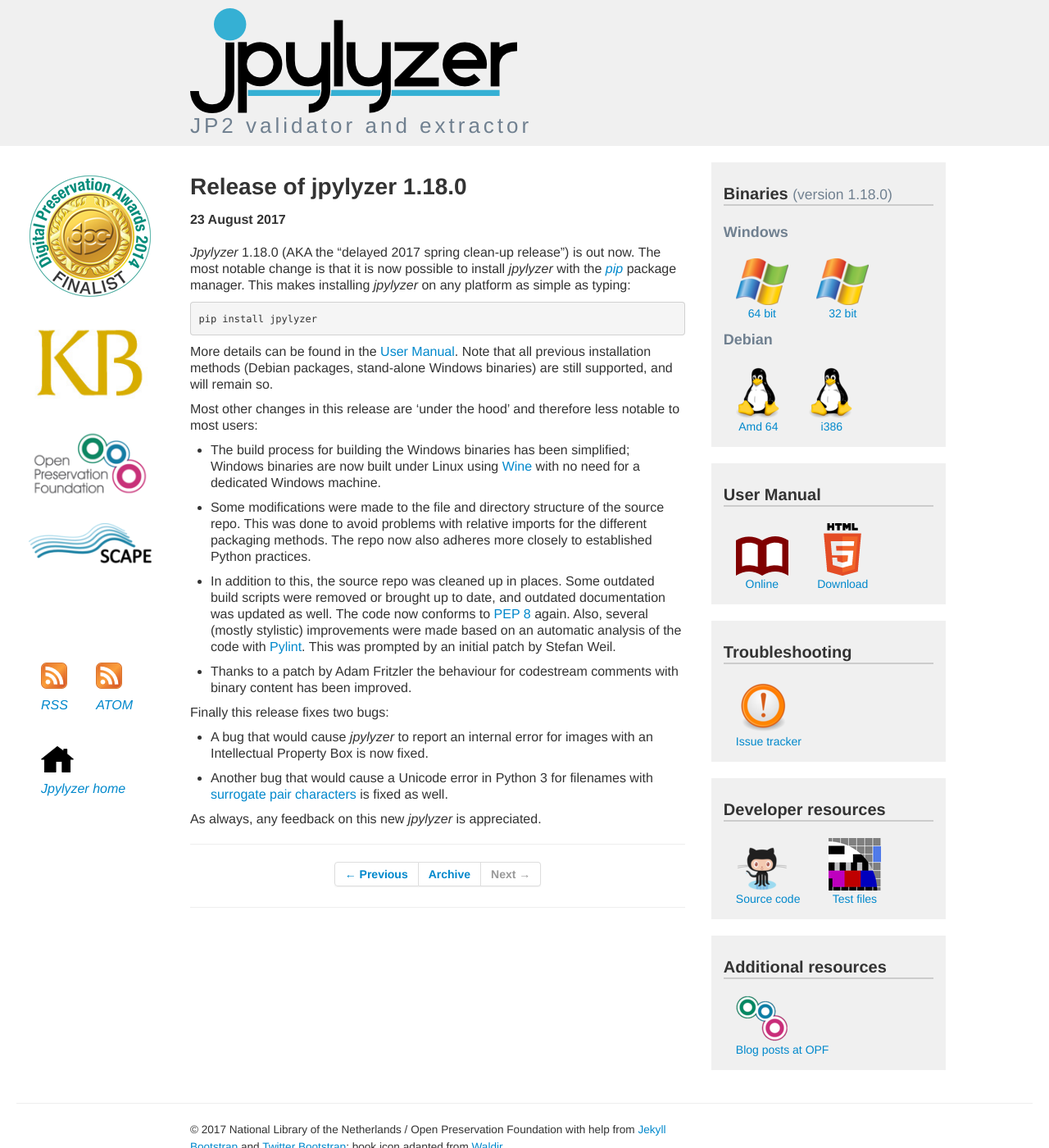
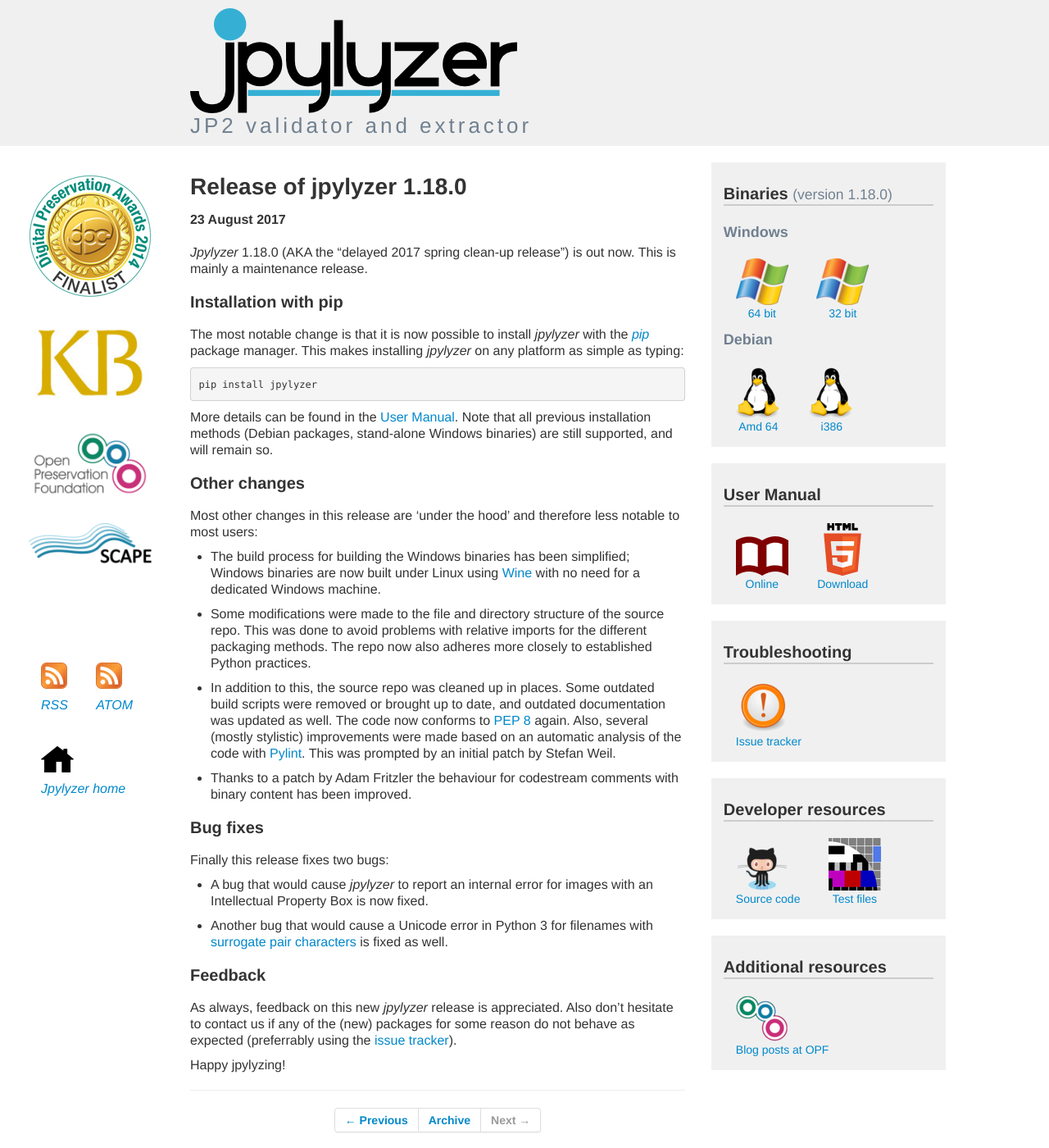
Before and after one commit to openpreserve/jpylyzer, a Jekyll site: the page built from _posts/2017-08-23-Release-of-jpylyzer-1-18-0.md, in a window 1280 px wide and 1400 px high. Shown: the whole window at 82% size. Built offline with Jekyll 4.4.1, drawn with Linux system fonts in a browser that asks for light colours.

Commit message:
updated announcement

```diff
--- a/_posts/2017-08-23-Release-of-jpylyzer-1-18-0.md
+++ b/_posts/2017-08-23-Release-of-jpylyzer-1-18-0.md
@@ -4,11 +4,17 @@
 ---
 {% include JB/setup %}
 
-*Jpylyzer* 1.18.0 (AKA the "delayed 2017 spring clean-up release") is out now. The most notable change is that it is now possible to install *jpylyzer* with the [*pip*](https://en.wikipedia.org/wiki/Pip_(package_manager)) package manager. This makes installing *jpylyzer* on any platform as simple as typing:
+*Jpylyzer* 1.18.0 (AKA the "delayed 2017 spring clean-up release") is out now. This is mainly a maintenance release.
+
+## Installation with pip
+
+The most notable change is that it is now possible to install *jpylyzer* with the [*pip*](https://en.wikipedia.org/wiki/Pip_(package_manager)) package manager. This makes installing *jpylyzer* on any platform as simple as typing:
 
     pip install jpylyzer
 
 More details can be found in the [User Manual]({{ BASE_PATH }}/userManual.html). Note that all previous installation methods (Debian packages, stand-alone Windows binaries) are still supported, and will remain so.
+
+## Other changes
 
 Most other changes in this release are 'under the hood' and therefore less notable to most users:
 
@@ -20,10 +26,16 @@
 
 * Thanks to a patch by Adam Fritzler the behaviour for codestream comments with binary content has been improved.
 
+## Bug fixes
+
 Finally this release fixes two bugs:
 
 * A bug that would cause *jpylyzer* to report an internal error for images with an Intellectual Property Box is now fixed.
 
 * Another bug that would cause a Unicode error in Python 3 for filenames with [surrogate pair characters](http://unicodebook.readthedocs.io/unicode_encodings.html#surrogates) is fixed as well.
 
-As always, any feedback on this new *jpylyzer* is appreciated.
+## Feedback
+
+As always, feedback on this new *jpylyzer* release is appreciated. Also don't hesitate to contact us if any of the (new) packages for some reason do not behave as expected (preferrably using the [issue tracker](https://github.com/openpreserve/jpylyzer/issues)).
+
+Happy jpylyzing!
```
